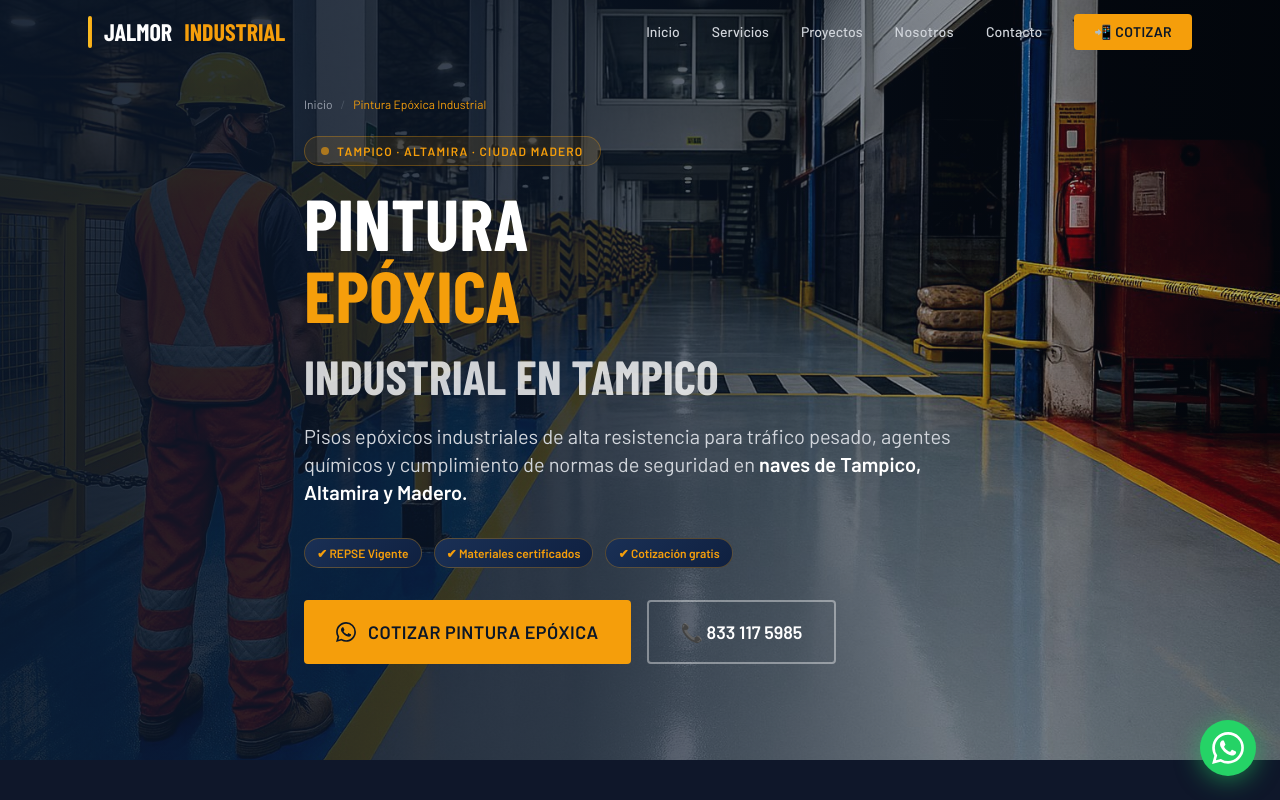
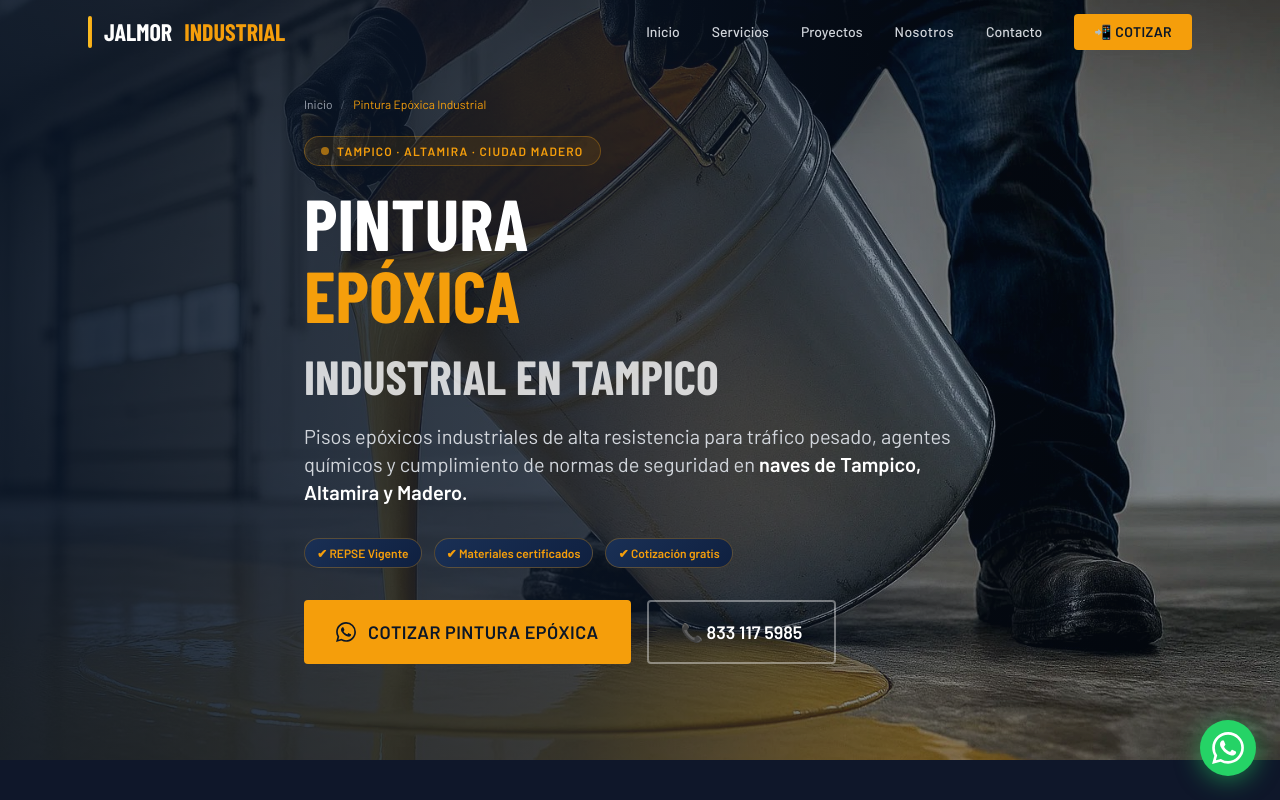
Before and after one commit to viverosterra/jalmorindustrial-web, a plain HTML site: page pintura-epoxica-tampico.html in a window 1280 px wide. Shown: the top 800 px of the page. Drawn offline with nearby package versions, Linux system fonts and the light colour scheme; a web font is replaced by a local one.

Commit message:
Fix card+hero pintura epóxica: card→piso azul demarcación (inequívoco), hero→vaciado resina amarilla (impactante)

```diff
--- a/pintura-epoxica-tampico.html
+++ b/pintura-epoxica-tampico.html
@@ -84,8 +84,8 @@
 <!-- HERO -->
 <section class="relative min-h-[85vh] flex items-center overflow-hidden bg-[#0A1628]">
   <div class="absolute inset-0">
-    <img src="/img/pintura-epoxica-demarcacion-pasillo-nave-industrial-tampico-jalmor.jpg"
-         alt="Piso epóxico industrial con demarcación pasillo nave industrial Tampico JALMOR"
+    <img src="/img/pintura-epoxica-vaciado-resina-piso-industrial-jalmor.jpg"
+         alt="Vaciado de resina epóxica en piso nave industrial Tampico JALMOR"
          class="w-full h-full object-cover object-center opacity-75" loading="eager">
     <div class="absolute inset-0 hero-overlay"></div>
   </div>
@@ -243,7 +243,7 @@
     </div>
     <div class="columns-2 md:columns-3 gap-4 space-y-4 reveal">
       <div class="break-inside-avoid rounded-xl overflow-hidden bg-brand-800 border border-white/8"><img src="/img/pintura-epoxica-piso-nave-industrial-columnas-altamira-jalmor.jpg" alt="Piso epóxico industrial nave Altamira Corredor Industrial JALMOR" class="w-full hover:scale-105 transition-transform duration-300" loading="lazy"></div>
-      <div class="break-inside-avoid rounded-xl overflow-hidden bg-brand-800 border border-white/8"><img src="/img/pintura-epoxica-demarcacion-pasillo-nave-industrial-tampico-jalmor.jpg" alt="Demarcación y señalización epóxica pasillo nave Tampico JALMOR" class="w-full hover:scale-105 transition-transform duration-300" loading="lazy"></div>
+      <div class="break-inside-avoid rounded-xl overflow-hidden bg-brand-800 border border-white/8"><img src="/img/pintura-epoxica-vaciado-resina-piso-industrial-jalmor.jpg" alt="Demarcación y señalización epóxica pasillo nave Tampico JALMOR" class="w-full hover:scale-105 transition-transform duration-300" loading="lazy"></div>
       <div class="break-inside-avoid rounded-xl overflow-hidden bg-brand-800 border border-white/8"><img src="/img/pintura-epoxica-piso-azul-demarcacion-planta-altamira-jalmor.jpg" alt="Piso epóxico azul con franjas amarillas planta industrial Altamira JALMOR" class="w-full hover:scale-105 transition-transform duration-300" loading="lazy"></div>
       <div class="break-inside-avoid rounded-xl overflow-hidden bg-brand-800 border border-white/8"><img src="/img/pintura-epoxica-aplicacion-equipo-nave-industrial-tampico-jalmor.jpg" alt="Equipo JALMOR aplicando pintura epóxica industrial nave Tampico" class="w-full hover:scale-105 transition-transform duration-300" loading="lazy"></div>
       <div class="break-inside-avoid rounded-xl overflow-hidden bg-brand-800 border border-white/8"><img src="/img/pintura-epoxica-vaciado-resina-piso-industrial-jalmor.jpg" alt="Vaciado de resina epóxica en piso nave industrial JALMOR Tampico" class="w-full hover:scale-105 transition-transform duration-300" loading="lazy"></div>
```
Also changed, not shown: index.html (+1 -1 lines).
